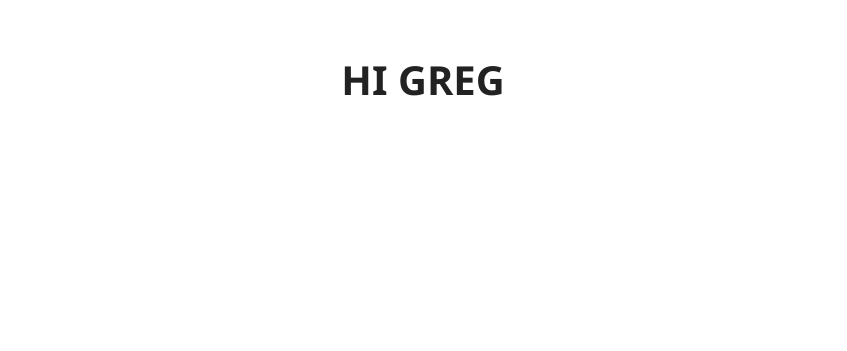
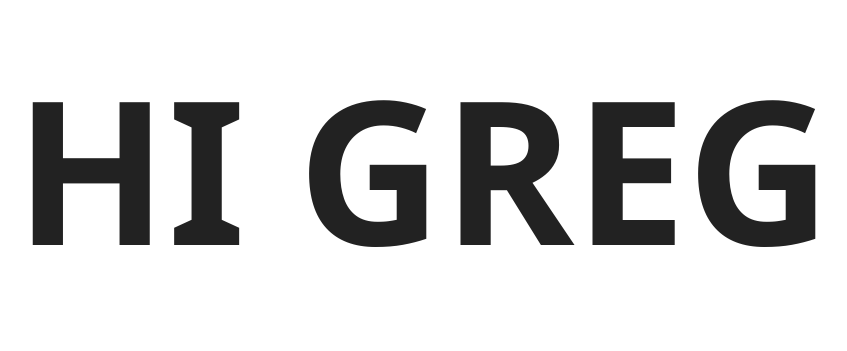
Before and after one commit to cannuk/aborttrap6, a plain HTML site: page index.html in a window 1280 px wide. Shown: the whole page, without its empty margins (217-1064 px from the left). Drawn offline with Linux system fonts and the light colour scheme.

Commit message:
Update styles.css

```diff
--- a/stylesheets/styles.css
+++ b/stylesheets/styles.css
@@ -163,7 +163,7 @@ header {
 
 header h1 {
   text-align: center;
-  font-size: 40px;
+  font-size: 200px;
 }
 
 header ul {
```
